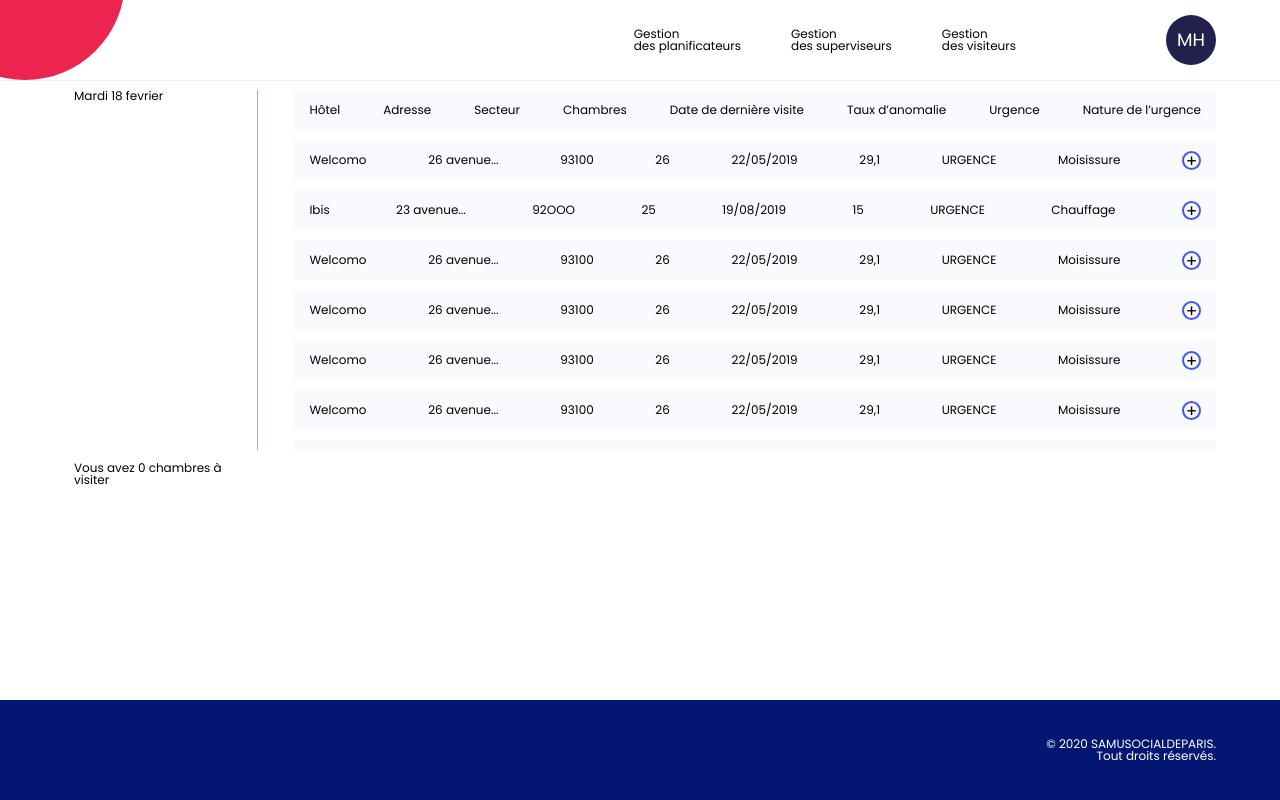
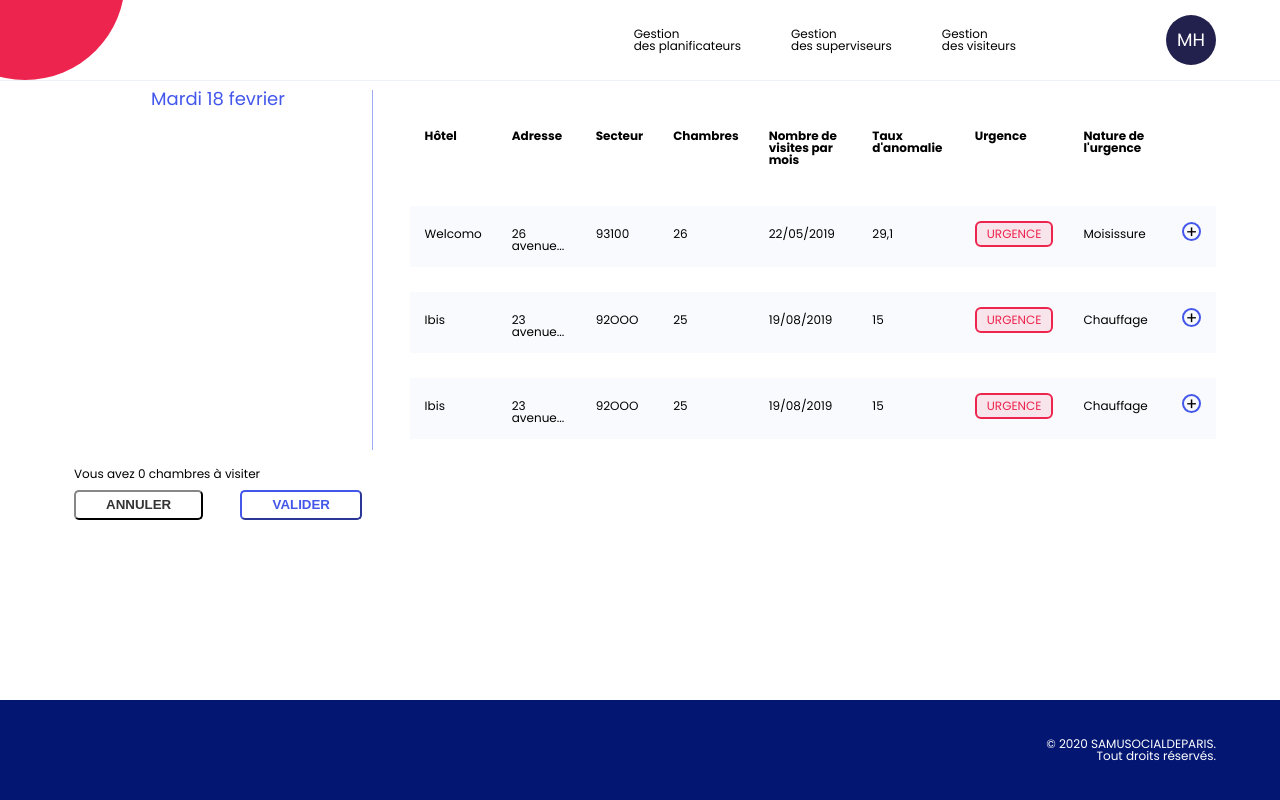
Before and after one commit to maximecharpentier/PHRH-PWA, a React (Create React App) app in the folder client/: page /planner in a window 1280 px wide. Built offline with nearby package versions, Linux system fonts and the light colour scheme.

Commit message:
add all css planner

```diff
--- a/client/src/components/Visitor/Planner/Planner.js
+++ b/client/src/components/Visitor/Planner/Planner.js
@@ -1,25 +1,16 @@
 import React, { Component } from 'react';
+import { BrowserRouter as Route, Link, } from 'react-router-dom';
 import './Planner.scss'
+import Tag from '../../Common/Tag/Tag'
 
 class Planner extends Component {
 	constructor(props) {
 		super(props);
 		this.state = {
 			visitsToPlan: [
-				{ key: 1, name: "Welcomo", address: "26 avenue...", department: "93100", chambers: 26, lastVisit: "22/05/2019", mark: "29,1", urgency: "URGENCE", natureOfTheUrgency: "Moisissure" },
-				{ key: 2, name: "Ibis", address: "23 avenue...", department: "92OOO", chambers: 25, lastVisit: "19/08/2019", mark: "15", urgency: "URGENCE", natureOfTheUrgency: "Chauffage" },
-				{ key: 3, name: "Welcomo", address: "26 avenue...", department: "93100", chambers: 26, lastVisit: "22/05/2019", mark: "29,1", urgency: "URGENCE", natureOfTheUrgency: "Moisissure" },
-				{ key: 4, name: "Welcomo", address: "26 avenue...", department: "93100", chambers: 26, lastVisit: "22/05/2019", mark: "29,1", urgency: "URGENCE", natureOfTheUrgency: "Moisissure" },
-				{ key: 5, name: "Welcomo", address: "26 avenue...", department: "93100", chambers: 26, lastVisit: "22/05/2019", mark: "29,1", urgency: "URGENCE", natureOfTheUrgency: "Moisissure" },
-				{ key: 6, name: "Welcomo", address: "26 avenue...", department: "93100", chambers: 26, lastVisit: "22/05/2019", mark: "29,1", urgency: "URGENCE", natureOfTheUrgency: "Moisissure" },
-				{ key: 7, name: "Welcomo", address: "26 avenue...", department: "93100", chambers: 26, lastVisit: "22/05/2019", mark: "29,1", urgency: "URGENCE", natureOfTheUrgency: "Moisissure" },
-				{ key: 8, name: "Welcomo", address: "26 avenue...", department: "93100", chambers: 26, lastVisit: "22/05/2019", mark: "29,1", urgency: "URGENCE", natureOfTheUrgency: "Moisissure" },
-				{ key: 9, name: "Welcomo", address: "26 avenue...", department: "93100", chambers: 26, lastVisit: "22/05/2019", mark: "29,1", urgency: "URGENCE", natureOfTheUrgency: "Moisissure" },
-				{ key: 10, name: "Welcomo", address: "26 avenue...", department: "93100", chambers: 26, lastVisit: "22/05/2019", mark: "29,1", urgency: "URGENCE", natureOfTheUrgency: "Moisissure" },
-				{ key: 11, name: "Welcomo", address: "26 avenue...", department: "93100", chambers: 26, lastVisit: "22/05/2019", mark: "29,1", urgency: "URGENCE", natureOfTheUrgency: "Moisissure" },
-				{ key: 12, name: "Welcomo", address: "26 avenue...", department: "93100", chambers: 26, lastVisit: "22/05/2019", mark: "29,1", urgency: "URGENCE", natureOfTheUrgency: "Moisissure" },
-				{ key: 13, name: "Welcomo", address: "26 avenue...", department: "93100", chambers: 26, lastVisit: "22/05/2019", mark: "29,1", urgency: "URGENCE", natureOfTheUrgency: "Moisissure" },
-
+				{ key: 1, nom: "Welcomo", adresse: "26 avenue...", cp: "93100", nb_chambres_utilise: 26, nb_visites_periode: "22/05/2019", anomalie: "29,1", urgence: "URGENCE", nature: "Moisissure" },
+				{ key: 2, nom: "Ibis", adresse: "23 avenue...", cp: "92OOO", nb_chambres_utilise: 25, nb_visites_periode: "19/08/2019", anomalie: "15", urgence: "URGENCE", nature: "Chauffage" },
+				{ key: 3, nom: "Ibis", adresse: "23 avenue...", cp: "92OOO", nb_chambres_utilise: 25, nb_visites_periode: "19/08/2019", anomalie: "15", urgence: "URGENCE", nature: "Chauffage" }
 			],
 			visitsOfTheDay: [],
 			chambersToVisit: 0
@@ -30,24 +21,24 @@ class Planner extends Component {
 
 	createVisitOfList(hotel) {
 		return (
-			<ul className="visits-to-plan" key={hotel.key} >
-				<li>{hotel.name}</li>
-				<li>{hotel.address}</li>
-				<li>{hotel.department}</li>
-				<li>{hotel.chambers}</li>
-				<li>{hotel.lastVisit}</li>
-				<li>{hotel.mark}</li>
-				<li>{hotel.urgency}</li>
-				<li>{hotel.natureOfTheUrgency}</li>
-				<span className="btnAddDelete" onClick={() => this.addToVisitOfTheDay(hotel.key)} >+</span>
-			</ul>
+			<tr key={hotel.key}>
+				<td>{hotel.nom}</td>
+				<td>{hotel.adresse}</td>
+				<td>{hotel.cp}</td>
+				<td>{hotel.nb_chambres_utilise}</td>
+				<td>{hotel.nb_visites_periode}</td>
+				<td>{hotel.anomalie}</td>
+				<td>{hotel.urgence ? <Tag name="Urgence" /> : null}</td>
+				<td>{hotel.nature}</td>
+				<td><span className="btnAddDelete" onClick={() => this.addToVisitOfTheDay(hotel.key)} >+</span></td>
+			</tr>
 		)
 	}
 
 	createVisitOfDay(hotel) {
 		return (
-			<div className="visits-of-the-day__hotel" key={hotel.key} >
-				<p>{hotel.name}</p> <span className="btnAddDelete" onClick={() => this.deleteVisitOfTheDay(hotel.key)}>-</span>
+			<div className="visits-of-the-day-hotel" key={hotel.key} >
+				<p>{hotel.nom}</p> <span className="btnAddDelete" onClick={() => this.deleteVisitOfTheDay(hotel.key)}>-</span>
 			</div>
 		)
 	}
@@ -59,7 +50,7 @@ class Planner extends Component {
 		this.setState({
 			visitsOfTheDay: this.state.visitsOfTheDay.concat(visitsToPlanClicked),
 			visitsToPlan: visitsToPlanfiltered,
-			chambersToVisit: this.state.chambersToVisit + visitsToPlanClicked.chambers
+			chambersToVisit: this.state.chambersToVisit + visitsToPlanClicked.nb_chambres_utilise
 		})
 	}
 
@@ -70,40 +61,57 @@ class Planner extends Component {
 		this.setState({
 			visitsOfTheDay: visitsOfTheDayfiltered,
 			visitsToPlan: this.state.visitsToPlan.concat(visitsOfTheDayClicked),
-			chambersToVisit: this.state.chambersToVisit - visitsOfTheDayClicked.chambers
+			chambersToVisit: this.state.chambersToVisit - visitsOfTheDayClicked.nb_chambres_utilise
+		})
+	}
+
+	clearAllVisitsOfTheDay() {
+		var visitsOfTheDay = this.state.visitsOfTheDay;
+		this.setState({
+			visitsOfTheDay: [],
+			visitsToPlan: this.state.visitsToPlan.concat(visitsOfTheDay),
+			chambersToVisit: 0
 		})
 	}
 
 	render() {
-		this.visitsToPlan = this.state.visitsToPlan.map(this.createVisitOfList)
-		this.visitsOfTheDay = this.state.visitsOfTheDay.map(this.createVisitOfDay)
+		this.visitsToPlan = this.state.visitsToPlan.map(this.createVisitOfList);
+		this.visitsOfTheDay = this.state.visitsOfTheDay.map(this.createVisitOfDay);
+		const { chambersToVisit } = this.state;
 		return (
 			<section className="planner">
 				<div className="planner-container">
 					<div className="visits-of-the-day-container">
 						<h1>Mardi 18 fevrier</h1>
+						{/* {!this.state.visitsOfTheDay.length && <p>Vous n'avez pas de visite programmer</p>} */}
 						<div className="visits-of-the-day-content">
 							<div className="visits-of-the-day">
 								{this.visitsOfTheDay}
 							</div>
-							<div>
-								<p>Vous avez <span className={this.state.chambersToVisit > 50 ? "red" : ""}> {this.state.chambersToVisit}</span> chambres à visiter</p>
-								{this.state.chambersToVisit > 50 && <p className="red">TU VAS PAS AVOIR LE TEMPS DE TOUT VISITER MON GARS</p>}
+							<p>Vous avez <span className={chambersToVisit > 50 && chambersToVisit < 60 ? "orange" : chambersToVisit >= 60 ? "red" : ""}> {chambersToVisit}</span> chambres à visiter</p>
+							{chambersToVisit > 60 && <p className="red">Vous avez atteint le nombre maximum de chambres à visiter</p>}
+							<div className="btn-container">
+								<Link to="/dashboard"><button onClick={() => this.clearAllVisitsOfTheDay()}>Annuler</button></Link>
+								<Link to="/dashboard"><button>Valider</button></Link>
 							</div>
 						</div>
 					</div>
 					<div className="visits-to-plan-container">
-						<ul className="visits-labels">
-							<li>Hôtel</li>
-							<li>Adresse</li>
-							<li>Secteur</li>
-							<li>Chambres</li>
-							<li>Date de dernière visite</li>
-							<li>Taux d’anomalie</li>
-							<li>Urgence</li>
-							<li>Nature de l’urgence</li>
-						</ul>
-						{this.visitsToPlan}
+						<table>
+							<tbody>
+								<tr className="labels">
+									<td>Hôtel</td>
+									<td>Adresse</td>
+									<td>Secteur</td>
+									<td>Chambres</td>
+									<td>Nombre de visites par mois</td>
+									<td>Taux d'anomalie</td>
+									<td>Urgence</td>
+									<td>Nature de l'urgence</td>
+								</tr>
+								{this.visitsToPlan}
+							</tbody>
+						</table>
 					</div>
 				</div>
 			</section>
--- a/client/src/components/Visitor/Planner/Planner.scss
+++ b/client/src/components/Visitor/Planner/Planner.scss
@@ -8,19 +8,30 @@
         justify-content: space-between;
    }
     .visits-of-the-day-container{
-        width: 15%;
+        width: 25%;
         padding: 0 10px;
         border-right: 1px solid rgba(67, 87, 234, 0.5);
-    }
         .visits-of-the-day-content{
             height: 100%;
+            .visits-of-the-day-hotel{
+                margin-top: 10px;
+                height: 60px;
+           }
+       }
+        h1{
+            font-size: 18px;
+            color: #4357EA;
+            text-align: center;
+       }
    }
     .visits-of-the-day, .visits-to-plan-container{
         height: 100%;
         overflow: scroll;
    }
     .visits-to-plan-container{
-        width: 80%;
+        width: 70%;
+        tr.labels td{
+            font-weight: bold;
        }
    }
     .visits-of-the-day__hotel, .visits-to-plan, .visits-labels{
@@ -31,25 +42,37 @@
         background: #F9FAFD;
         padding: 0 15px;
    }
-
-.visits-of-the-day__hotel{
-    margin-top: 10px;
-    height: 60px;
 }
-.visits-to-plan{
-    margin-top: 10px;
+.orange{
+    color: orange;
 }
-
 .red{
     color: red;
 }
-
+.btn-container{
+    display: flex;
+    justify-content: space-between;
+    margin-top: 10px;
+    button{
+        background: #FFFFFF;
+        color: #333333;
+        border-color: #333333;
+   }
+    a:last-child button{
+        color: #4357EA;
+        border-color: #4357EA;
+   }
+}
 .btnAddDelete{
     cursor: pointer;
+    display: block;
     font-size: 17px;
     width: 15px;
-    border-radius: 50px;
+    border-radius: 50%;
     border: 2px #4357EA solid;
     height: 15px;
     text-align: center;
 }
+th, td {
+    padding: 15px !important;
+}
```
Lines whose indentation alone changed are shown as unchanged.
